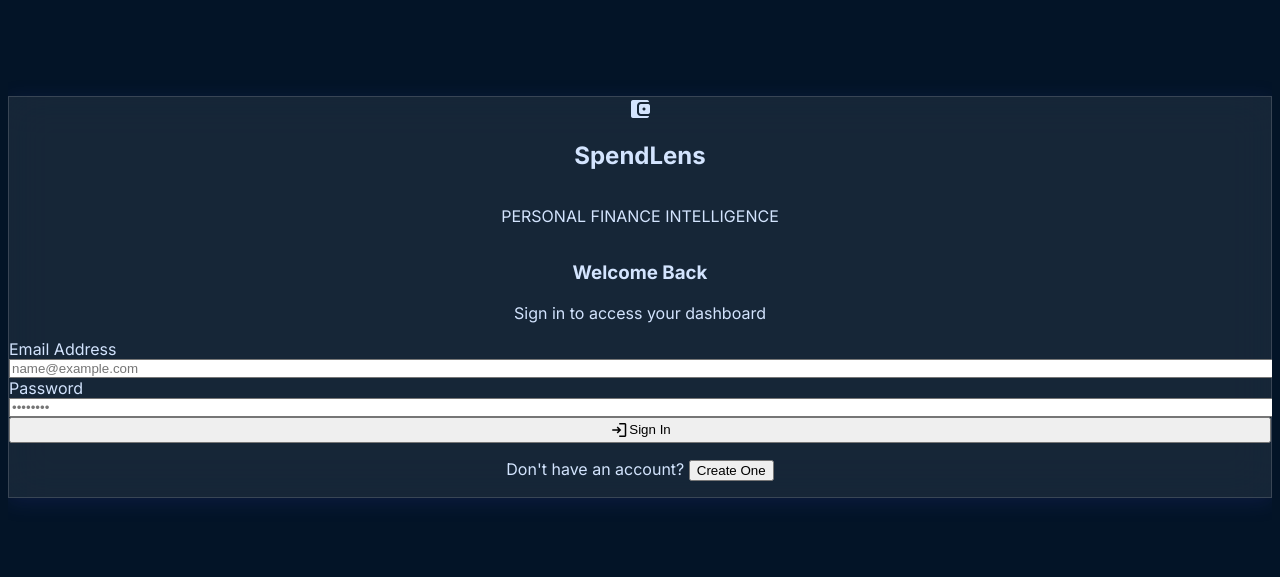
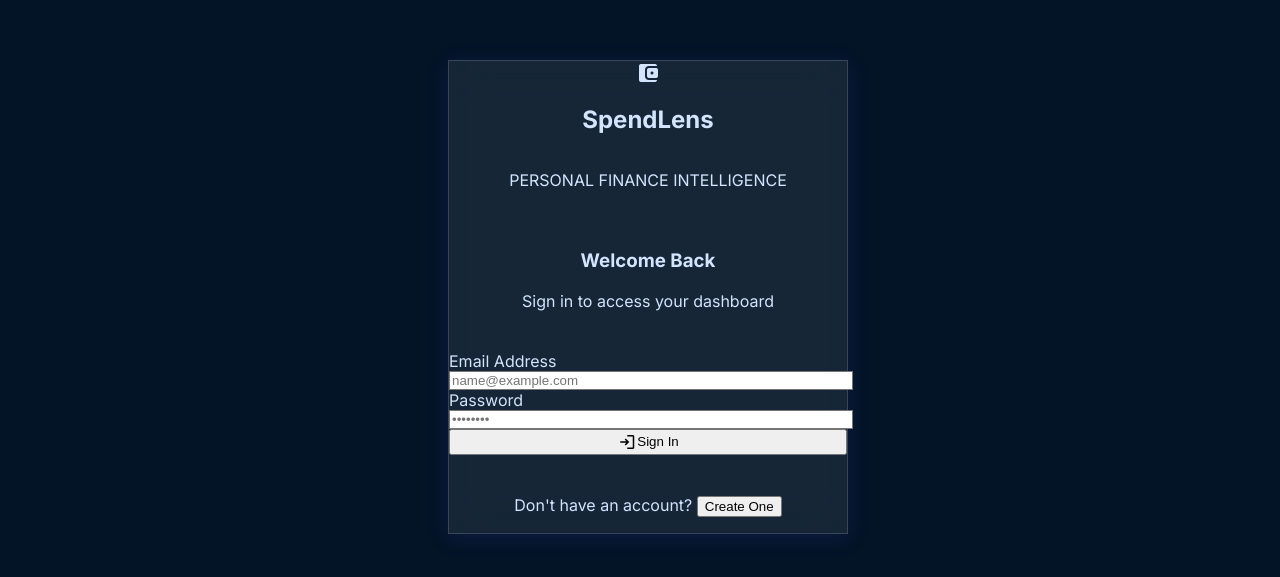
Before and after one commit to rajpatel0554/SpendLens, a React (Vite) app in the folder frontend/: page /login in a window 1280 px wide. Shown: the part 111-688 px from the top of the page. Built offline with nearby package versions, Linux system fonts and the light colour scheme.

Commit message:
fix: apply bulletproof styles to Login layout to prevent squishing

```diff
--- a/frontend/src/App.jsx
+++ b/frontend/src/App.jsx
@@ -25,12 +25,12 @@ const AppContent = () => {
   };
 
   return (
-    <div className="flex min-h-screen bg-background text-on-background">
+    <div className="flex min-h-screen bg-background text-on-background" style={{ width: '100vw', overflowX: 'hidden' }}>
       {/* Sidebar Navigation */}
       {!isLoginPage && <Sidebar onOpenUpload={() => setIsUploadOpen(true)} />}
 
       {/* Main Panel */}
-      <div className={`flex-1 flex flex-col ${!isLoginPage ? 'md:ml-64 pb-20 md:pb-0' : ''}`}>
+      <div className={`flex-1 flex flex-col ${!isLoginPage ? 'md:ml-64 pb-20 md:pb-0' : ''}`} style={{ width: '100%' }}>
         <Routes>
           <Route path="/login" element={<Login />} />
           <Route
--- a/frontend/src/pages/Login.jsx
+++ b/frontend/src/pages/Login.jsx
@@ -34,12 +34,18 @@ const Login = () => {
   };
 
   return (
-    <div className="min-h-screen bg-background text-on-background flex items-center justify-center p-lg relative overflow-hidden">
+    <div
+      className="min-h-screen bg-background text-on-background flex items-center justify-center p-lg relative overflow-hidden"
+      style={{ width: '100%', minHeight: '100vh', display: 'flex', alignItems: 'center', justifyContent: 'center' }}
+    >
       {/* Background Decorative Blurs */}
       <div className="absolute -left-20 -top-20 w-80 h-80 bg-primary/10 rounded-full blur-[100px] pointer-events-none"></div>
       <div className="absolute -right-20 -bottom-20 w-80 h-80 bg-secondary/10 rounded-full blur-[100px] pointer-events-none"></div>
 
-      <div className="w-full max-w-md glass-surface-elevated rounded-3xl p-lg z-10 flex flex-col gap-lg">
+      <div
+        className="glass-surface-elevated rounded-3xl p-lg z-10 flex flex-col gap-lg"
+        style={{ width: '90vw', maxWidth: '400px', flexShrink: 0, display: 'flex', flexDirection: 'column', gap: '24px', boxSizing: 'border-box' }}
+      >
         {/* Brand Header */}
         <div className="flex flex-col items-center text-center">
           <div className="w-12 h-12 bg-primary-container rounded-2xl flex items-center justify-center text-on-primary-container mb-4">
```
